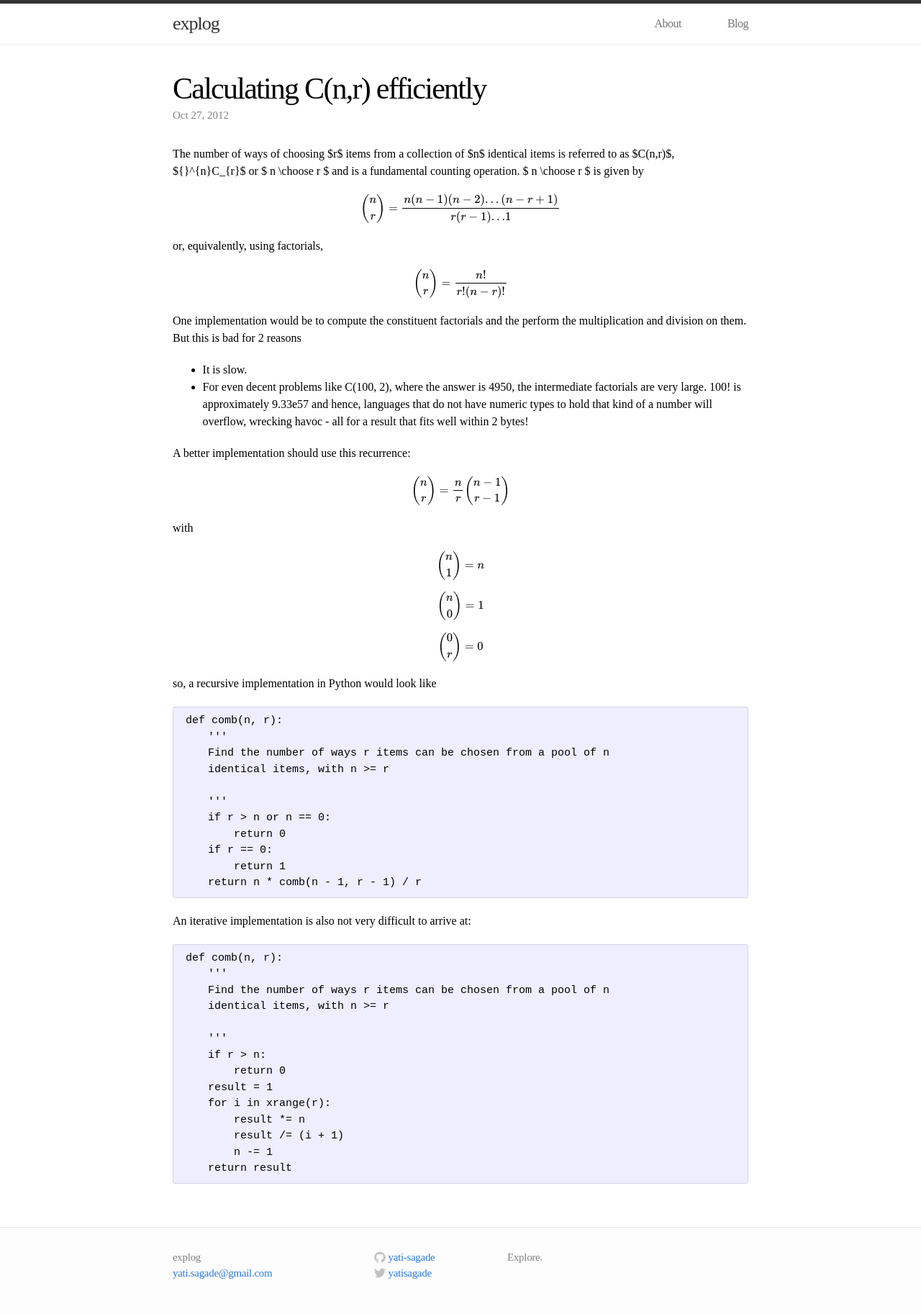
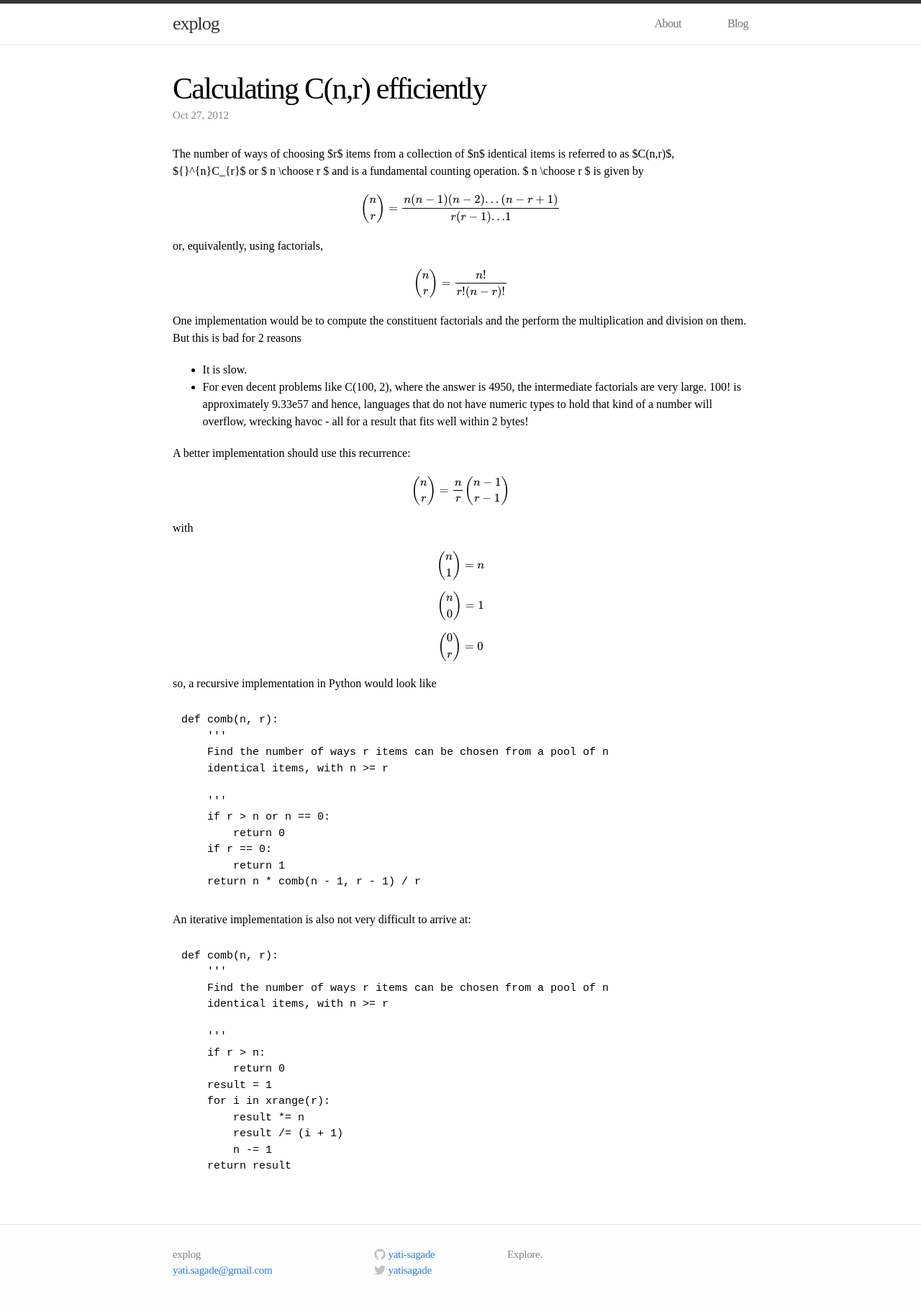
Before and after one commit to yati-sagade/yati-sagade.github.io, a Jekyll site: the page built from _posts/2012-10-27-ncr.markdown, in a window 1280 px wide. Shown: the whole page at 72% size. Built offline with Jekyll 4.4.1, drawn with Linux system fonts in a browser that asks for light colours; formulas are drawn with MathJax 3.

Commit message:
Make code blocks not have an ugly border/background

```diff
--- a/css/main.css
+++ b/css/main.css
@@ -227,8 +227,6 @@ a:visited { color: #205caa; }
 
 .post pre,
 .post code {
-  border: 1px solid #d5d5e9;
-  background-color: #eef;
   padding: 8px 12px;
   -webkit-border-radius: 3px;
   -moz-border-radius: 3px;
@@ -236,7 +234,7 @@ a:visited { color: #205caa; }
   font-size: 15px;
 }
 
-.post code { padding: 1px 5px; }
+.post code { padding: 0px; }
 
 .post ul,
 .post ol { margin-left: 1.35em; }
```
